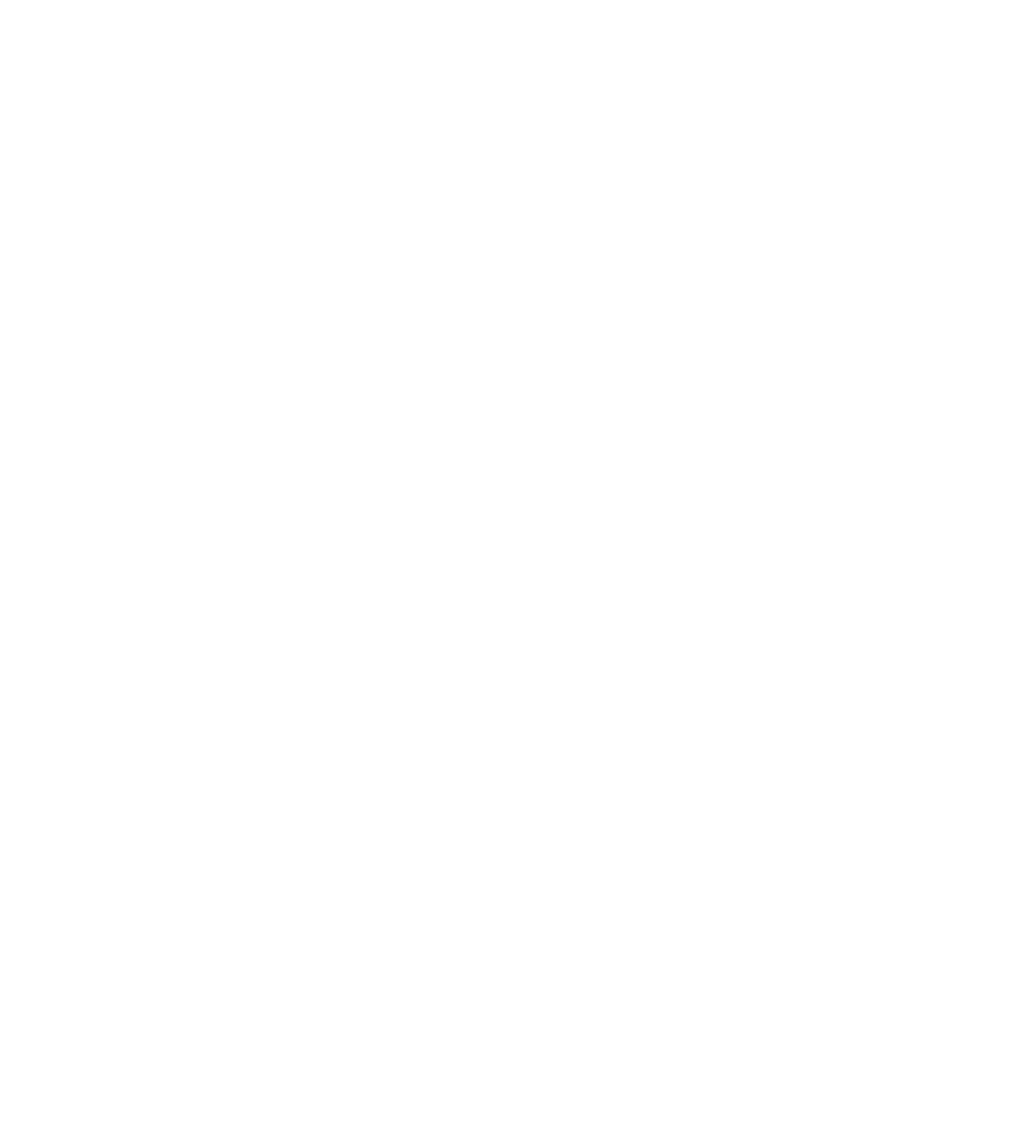
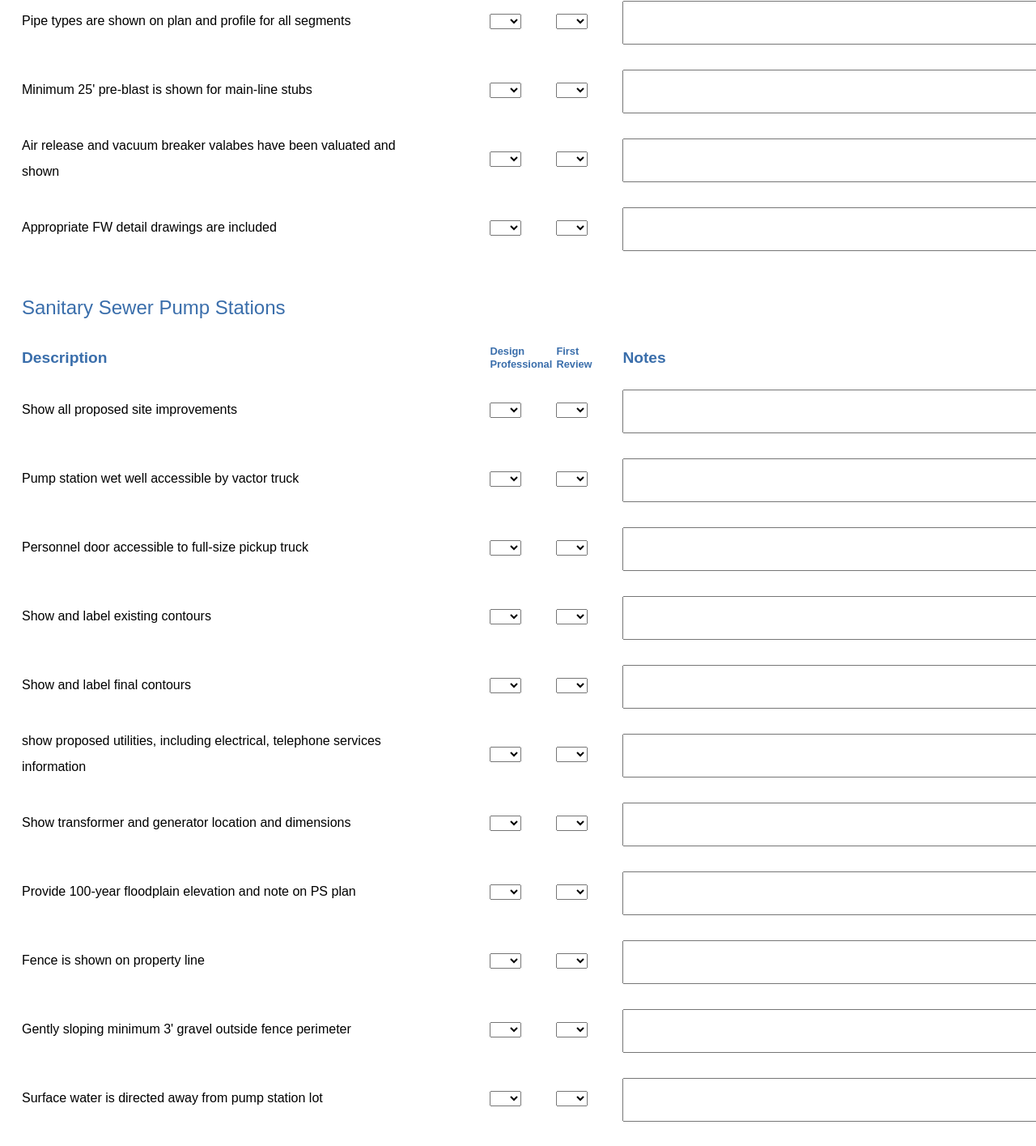
Before and after one commit to cmjgrubb/checklist, a SvelteKit app: page / in a window 1280 px wide. Shown: the part 7545-8960 px from the top of the page at 81% size. Before the commit the page ends 7553 px from the top, so only its background shows below. Built offline with nearby package versions, Linux system fonts and the light colour scheme.

Commit message:
Completed data entry and removed color pallette

```diff
--- a/src/routes/+page.svelte
+++ b/src/routes/+page.svelte
@@ -92,15 +92,4 @@
 	.primary_table {
 		margin-top: 2rem;
 	}
-
-	.color_pallette {
-		color: #014b92;
-		color: #c0da2f;
-		color: #3a6eab;
-		color: #468fc6;
-		color: #e6a837;
-		color: #8c877e;
-		color: #b5b0a7;
-		color: #d2cdc4;
-	}
 </style>
--- a/src/routes/Data.ts
+++ b/src/routes/Data.ts
@@ -224,11 +224,11 @@
 	},
 	{
 		data_name: "Minimum 25' pre-blast is shown for main-line stubs",
-		data_id: 'pre_blast'
+		data_id: 'pre_blast_water'
 	},
 	{
 		data_name: 'Air release and vacuum breaker valabes have been valuated and shown',
-		data_id: 'air_release_valves'
+		data_id: 'air_release_valves_water'
 	},
 	{
 		data_name: 'Appropriate FW detail drawings are included',
@@ -312,5 +312,90 @@
 	{
 		data_name: 'Deep sewer laterals are noted on plans and profiles',
 		data_id: 'deep_sewer_laterals'
+	},
+	{
+		data_name: 'Pipe types are shown on plan and profile for all segments',
+		data_id: 'sewer_pipe_types'
+	},
+	{
+		data_name: "Minimum 25' pre-blast is shown for main-line stubs",
+		data_id: 'pre_blast_sewer'
+	},
+	{
+		data_name: 'Air release and vacuum breaker valabes have been valuated and shown',
+		data_id: 'air_release_valves_sewer'
+	},
+	{
+		data_name: 'Appropriate FW detail drawings are included',
+		data_id: 'fw_sewer_detail_drawings'
+	},
+	{
+		data_name: 'Sanitary Sewer Pump Stations',
+		data_id: 'header_row'
+	},
+	{
+		data_name: 'Show all proposed site improvements',
+		data_id: 'site_improvements'
+	},
+	{
+		data_name: 'Pump station wet well accessible by vactor truck',
+		data_id: 'wet_well_accessible'
+	},
+	{
+		data_name: 'Personnel door accessible to full-size pickup truck',
+		data_id: 'personnel_door_accessible'
+	},
+	{
+		data_name: 'Show and label existing contours',
+		data_id: 'existing_contours'
+	},
+	{
+		data_name: 'Show and label final contours',
+		data_id: 'final_contours'
+	},
+	{
+		data_name: 'show proposed utilities, including electrical, telephone services information',
+		data_id: 'proposed_utilities'
+	},
+	{
+		data_name: 'Show transformer and generator location and dimensions',
+		data_id: 'transformer_generator'
+	},
+	{
+		data_name: 'Provide 100-year floodplain elevation and note on PS plan',
+		data_id: '100_year_floodplain'
+	},
+	{
+		data_name: 'Fence is shown on property line',
+		data_id: 'fence'
+	},
+	{
+		data_name: "Gently sloping minimum 3' gravel outside fence perimeter",
+		data_id: 'gravel_fence'
+	},
+	{
+		data_name: 'Surface water is directed away from pump station lot',
+		data_id: 'surface_water'
+	},
+	{
+		data_name: 'Paving and stone areas are labeled',
+		data_id: 'paving_and_stone'
+	},
+	{
+		data_name: "Gate size is shown and post is min. 1' off pavement",
+		data_id: 'gate_size'
+	},
+	{
+		data_name: 'Access road provides heavy truck access and slopes no greater than 10%',
+		data_id: 'access_road'
+	},
+	{
+		data_name:
+			'Station information sheets are complete including interim and buildout as applicable',
+		data_id: 'station_information'
+	},
+	{
+		data_name: 'Appropriate FW detail drawings are included',
+		data_id: 'fw_pump_station_detail_drawings'
 	}
 ];
```
